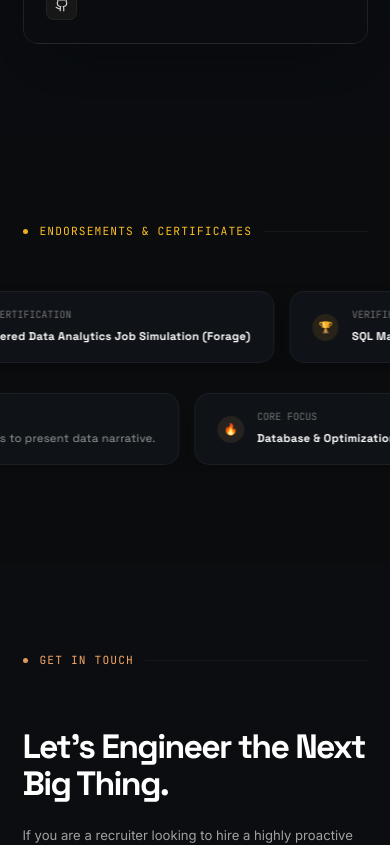
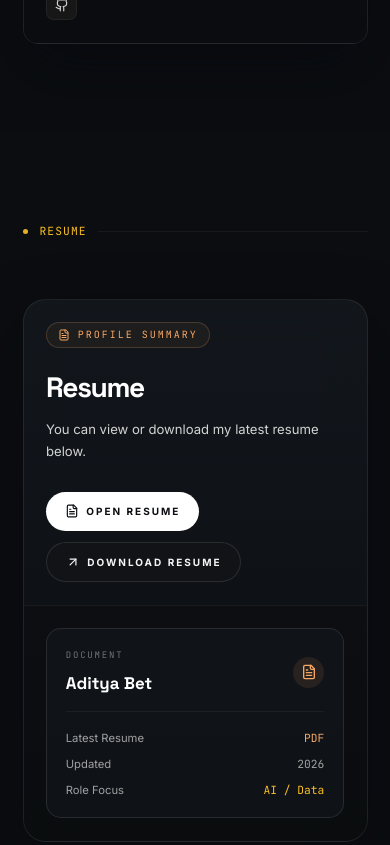
Before and after one commit to adityabet/adi_port, a React (Vite) app: page / in a window 390 px wide. Shown: the part 6420-7265 px from the top of the page. Built offline with nearby package versions, Linux system fonts and the light colour scheme.

Commit message:
Add resume section

```diff
--- a/src/App.tsx
+++ b/src/App.tsx
@@ -25,6 +25,7 @@ import {
 } from "lucide-react";
 
 import { PORTFOLIO_DATA, Project, Experience } from "./types";
+import resumePdf from "../assets/Aditya_Bet_Resume_7083353166.pdf";
 import BackgroundEffects from "./components/BackgroundEffects";
 import CustomCursor from "./components/CustomCursor";
 import LoadingScreen from "./components/LoadingScreen";
@@ -797,7 +798,84 @@ export default function App() {
               </div>
             </section>
 
-            {/* 6. TESTIMONIALS MARQUEE SCREEN */}
+            {/* 6. RESUME SECTION */}
+            <section id="resume" className="py-24 px-6 md:px-12 relative overflow-hidden">
+              <div className="max-w-6xl mx-auto w-full">
+                <div className="flex items-center gap-3 mb-16">
+                  <div className="w-1.5 h-1.5 rounded-full bg-brand-gold animate-pulse" />
+                  <span className="font-mono text-xs text-brand-gold tracking-widest uppercase">Resume</span>
+                  <div className="flex-1 h-[1px] bg-white/5" />
+                </div>
+
+                <div className="glass-panel rounded-3xl border border-white/10 overflow-hidden shadow-2xl">
+                  <div className="grid grid-cols-1 lg:grid-cols-[1.3fr_0.7fr] gap-0">
+                    <div className="p-6 md:p-8 lg:p-10">
+                      <span className="inline-flex items-center gap-2 rounded-full border border-brand-cyan/20 bg-brand-cyan/5 px-3 py-1 text-[10px] font-mono uppercase tracking-[0.2em] text-brand-cyan">
+                        <FileText size={12} />
+                        Profile Summary
+                      </span>
+                      <h2 className="mt-6 font-display font-black text-3xl md:text-4xl tracking-tighter text-white">
+                        Resume
+                      </h2>
+                      <p className="mt-4 max-w-xl text-sm md:text-base text-neutral-300 leading-relaxed">
+                        You can view or download my latest resume below.
+                      </p>
+
+                      <div className="mt-8 flex flex-wrap gap-3">
+                        <a
+                          href={resumePdf}
+                          target="_blank"
+                          rel="noopener noreferrer"
+                          className="inline-flex items-center justify-center gap-2 rounded-full bg-white px-5 py-3 text-[10px] sm:text-xs font-bold uppercase tracking-[0.2em] text-dark-bg transition-all duration-300 hover:bg-brand-cyan"
+                        >
+                          <FileText size={14} />
+                          Open Resume
+                        </a>
+                        <a
+                          href={resumePdf}
+                          download
+                          className="inline-flex items-center justify-center gap-2 rounded-full border border-white/10 bg-neutral-900/40 px-5 py-3 text-[10px] sm:text-xs font-bold uppercase tracking-[0.2em] text-neutral-100 transition-all duration-300 hover:border-brand-gold/40 hover:text-brand-gold"
+                        >
+                          <ArrowUpRight size={14} />
+                          Download Resume
+                        </a>
+                      </div>
+                    </div>
+
+                    <div className="border-t border-white/5 bg-neutral-950/40 p-6 md:p-8 lg:p-10 lg:border-l lg:border-t-0">
+                      <div className="rounded-2xl border border-white/10 bg-dark-card p-5">
+                        <div className="flex items-center justify-between gap-3 pb-4 border-b border-white/5">
+                          <div>
+                            <p className="text-[9px] font-mono uppercase tracking-[0.2em] text-neutral-500">Document</p>
+                            <h3 className="mt-2 font-display font-bold text-lg text-white">Aditya Bet</h3>
+                          </div>
+                          <div className="rounded-full bg-brand-cyan/10 p-2 text-brand-cyan">
+                            <FileText size={16} />
+                          </div>
+                        </div>
+
+                        <div className="mt-5 space-y-3">
+                          <div className="flex items-center justify-between text-xs text-neutral-400">
+                            <span>Latest Resume</span>
+                            <span className="font-mono text-brand-cyan">PDF</span>
+                          </div>
+                          <div className="flex items-center justify-between text-xs text-neutral-400">
+                            <span>Updated</span>
+                            <span className="font-mono">2026</span>
+                          </div>
+                          <div className="flex items-center justify-between text-xs text-neutral-400">
+                            <span>Role Focus</span>
+                            <span className="font-mono text-brand-gold">AI / Data</span>
+                          </div>
+                        </div>
+                      </div>
+                    </div>
+                  </div>
+                </div>
+              </div>
+            </section>
+
+            {/* 7. TESTIMONIALS MARQUEE SCREEN */}
             <section className="py-24 overflow-hidden relative bg-neutral-950/20">
               <div className="max-w-6xl mx-auto w-full px-6 md:px-12 mb-12">
                 <div className="flex items-center gap-3">
--- a/src/components/Navbar.tsx
+++ b/src/components/Navbar.tsx
@@ -10,6 +10,7 @@ const NAV_ITEMS = [
   { label: "About", targetId: "about" },
   { label: "Skills", targetId: "skills" },
   { label: "Projects", targetId: "projects" },
+  { label: "Resume", targetId: "resume" },
   { label: "Timeline", targetId: "timeline" },
   { label: "Contact", targetId: "contact" }
 ];
```
